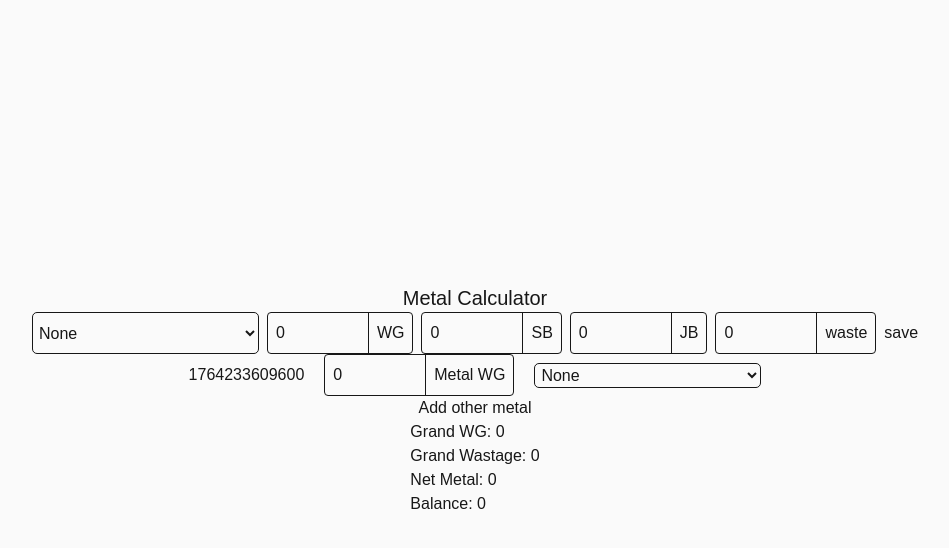
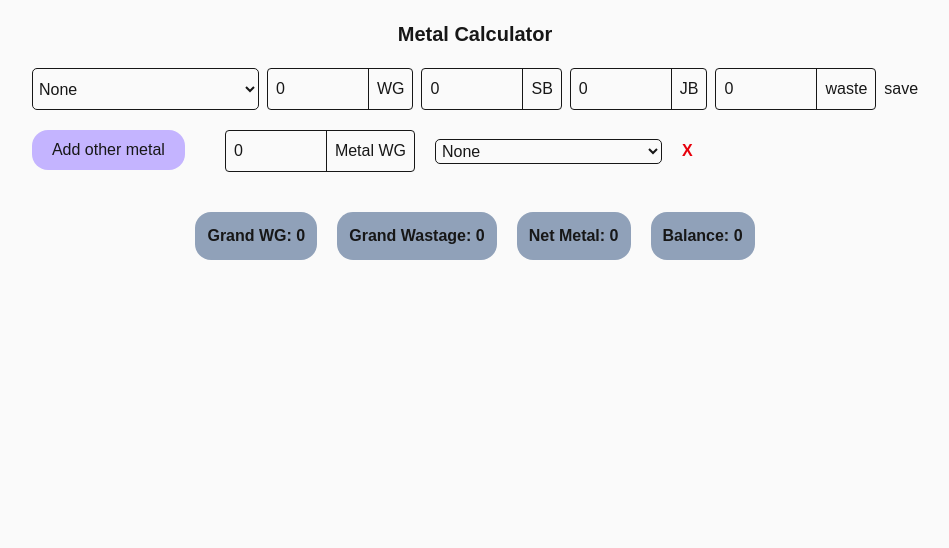
Before and after one commit to Ebrahim-26/MetalCal, a Next.js app in the folder my-app/: page / in a window 1280 px wide. Both pictures are taken after a click on the button "Add other metal". Shown: the top 548 px of the page, without its empty margins (165-1114 px from the left). Built offline with nearby package versions, Linux system fonts and the light colour scheme.

Commit message:
Accordion

```diff
--- a/my-app/Type/Type.ts
+++ b/my-app/Type/Type.ts
@@ -39,6 +39,7 @@ export type MetalEntry = {
   totalWastage: number;
   metalWeight: number;
   otherMetals: OtherMetals[];
+  otherMetalsWg: number;
 };
 
 export type OtherMetals = {
@@ -46,3 +47,8 @@ export type OtherMetals = {
   selectedMetal: number;
   weight: number;
 };
+
+export type EntriesComponentProps = {
+  item: MetalEntry;
+  removeEntry: (id: number) => void;
+};
--- a/my-app/app/page.tsx
+++ b/my-app/app/page.tsx
@@ -2,8 +2,8 @@
 import MetalEntryField from "@/components/MetalEntryField";
 export default function Home() {
   return (
-    <div className="flex flex-col min-h-screen items-center justify-center bg-zinc-50 dark:bg-black">
-      <p className="text-xl">Metal Calculator</p>
+    <div className="flex flex-col min-h-screen items-center bg-zinc-50 dark:bg-black">
+      <p className="text-xl m-5 font-bold">Metal Calculator</p>
       <MetalEntryField />
     </div>
   );
--- /dev/null
+++ b/my-app/components/Accordion.tsx
@@ -0,0 +1,73 @@
+import Accordion from "@mui/material/Accordion";
+import AccordionActions from "@mui/material/AccordionActions";
+import AccordionSummary from "@mui/material/AccordionSummary";
+import AccordionDetails from "@mui/material/AccordionDetails";
+import Typography from "@mui/material/Typography";
+import ExpandMoreIcon from "@mui/icons-material/ExpandMore";
+import Button from "@mui/material/Button";
+import { EntriesComponentProps } from "@/Type/Type";
+import { metalName } from "@/functions/helpFunction";
+
+export default function AccordionUsage({
+  item,
+  removeEntry,
+}: EntriesComponentProps) {
+  return (
+    <div className="mt-2">
+      <Accordion>
+        <AccordionSummary
+          expandIcon={<ExpandMoreIcon />}
+          aria-controls="panel1-content"
+          id="panel1-header"
+        >
+          <div className="flex justify-between gap-10 w-full">
+            <p className="text-xl font-bold flex items-center">
+              {metalName(item.selectedMetal)}
+            </p>
+            <div className="font-bold flex gap-2">
+              <div className="flex flex-col justify-end">
+                <p>Total WG: </p>
+                <p>Waste WG:</p>
+                <p>Metal WG:</p>
+              </div>
+              <div>
+                <p>{item.actualWeight}</p>
+                <p>{item.totalWastage}</p>
+                <p>{item.metalWeight}</p>
+              </div>
+            </div>
+          </div>
+        </AccordionSummary>
+        <AccordionDetails>
+          <p className="underline font-bold">Removed Weight BreakDown:</p>
+          <div>
+            <p>
+              Small Bag:{" "}
+              <span className="font-bold">
+                {item.smallBag} Quant | {item.smallBagWg} KG
+              </span>
+            </p>
+            <p>
+              Jumbo Bag:{" "}
+              <span className="font-bold">
+                {item.jumboBag} Quant | {item.jumboBagWg} KG
+              </span>
+            </p>
+            <p>
+              Waste: <span className="font-bold">{item.wastage}</span>
+            </p>
+            {/* <p>Total Wastage: {item.totalWastage}</p> */}
+            <p>
+              Other Metal:{" "}
+              <span className="font-bold">{item.otherMetalsWg}</span>
+            </p>
+          </div>
+        </AccordionDetails>
+        <AccordionActions>
+          <Button>Edit</Button>
+          <Button onClick={() => removeEntry(item.id)}>Delete</Button>
+        </AccordionActions>
+      </Accordion>
+    </div>
+  );
+}
--- a/my-app/components/EntriesComponent.tsx
+++ b/my-app/components/EntriesComponent.tsx
@@ -7,34 +7,40 @@ type EntriesComponentProps = {
 };
 function EntriesComponent({ item, removeEntry }: EntriesComponentProps) {
   return (
-    <div className="flex items-center">
-      <div className="bg-slate-300 p-4 rounded-lg flex gap-2 items-center m-2">
-        <p className="text-md font-bold">{metalName(item?.selectedMetal)}</p>
-        <p className="text-md font-bold bg-green-200 rounded-xl p-2">
-          Weight: {item.actualWeight}
+    <div className="flex items-center w-full">
+      <div className="bg-slate-300 p-4 rounded-lg flex flex-col gap-2  m-2">
+        <p className="text-xl font-bold text-start">
+          {metalName(item.selectedMetal)}
         </p>
-        <div className="flex flex-col gap-2">
-          <p className="text-md font-bold bg-amber-200 rounded-xl p-2">
-            Small Bag Quantity/5: {item.smallBag}
-          </p>
-          <p className="text-md font-bold bg-amber-200 rounded-xl p-2">
-            Small Bag WG: {item.smallBagWg}
-          </p>
-        </div>
-        <div className="flex flex-col gap-2">
-          <p className="text-md font-bold bg-amber-300 rounded-xl p-2">
-            Jumbo Bag Quantity*3: {item.jumboBag}
-          </p>
-          <p className="text-md font-bold bg-amber-300 rounded-xl p-2">
-            Jumbo Bag WG: {item.jumboBagWg}
-          </p>
-        </div>
-        <p className="text-md font-bold bg-red-200 rounded-xl p-2">
-          Waste: {item.wastage}
-        </p>
-        <div className="flex flex-col items-center border-2 p-4 border-red-400">
-          <p className="text-xl font-bold">METAL WEIGHT</p>
-          <p className="text-xl font-bold text-red-500">{item.metalWeight}</p>
+        <div className="flex justify-between p-5 gap-15">
+          <div>
+            {" "}
+            <p className="underline font-bold">Removed Metal BreakDown:</p>
+            <div>
+              <p>
+                Small Bag:{" "}
+                <span>
+                  {item.smallBag} Quant | {item.smallBagWg} KG
+                </span>
+              </p>
+              <p>
+                Jumbo Bag:{" "}
+                <span>
+                  {item.jumboBag} Quant | {item.jumboBagWg} KG
+                </span>
+              </p>
+              <p>
+                Waste: <span>{item.wastage}</span>
+              </p>
+              {/* <p>Total Wastage: {item.totalWastage}</p> */}
+              <p>Other Metal: {item.otherMetalsWg}</p>
+            </div>
+          </div>
+          <div className="text-xl font-bold ">
+            <p>Total WG: {item.actualWeight}</p>
+            <p>Waste WG: {item.totalWastage}</p>
+            <p>Metal WG: {item.metalWeight}</p>
+          </div>
         </div>
       </div>
       <button onClick={() => removeEntry(item.id)} className="text-red-600">
--- a/my-app/components/MetalEntryField.tsx
+++ b/my-app/components/MetalEntryField.tsx
@@ -5,6 +5,8 @@ import MetalSelectDropDown from "./MetalSelectDropDown";
 import { MetalEntry, OtherMetals } from "@/Type/Type";
 import EntriesComponent from "./EntriesComponent";
 import { useApp } from "@/context/appContext";
+import Accordion from "./Accordion";
+import AccordionUsage from "./Accordion";
 function MetalEntryField() {
   const { entries, setEntries } = useApp();
   const emptyEntry = {
@@ -20,6 +22,7 @@ function MetalEntryField() {
     totalWastage: 0, // this includes SM, JB and wastage
     metalWeight: 0, // Weight of the metal after detucting totalWastage
     otherMetals: [],
+    otherMetalsWg: 0,
   };
   const [entry, setEntry] = useState<any>(emptyEntry); //individual entry
 
@@ -66,6 +69,7 @@ function MetalEntryField() {
       smallBagWg,
       jumboBagWg,
       metalWeight,
+      otherMetalsWg: otherMetalWeight,
     }));
   }, [
     entry.smallBag,
@@ -88,8 +92,18 @@ function MetalEntryField() {
 
   console.log("|| EntriesLIST", entries);
   console.log("Entry", entry);
+
+  const removeOtherMetals = (id: number) => {
+    const removedOtherMetals = entry.otherMetals.filter(
+      (r: OtherMetals) => r.id !== id
+    );
+    setEntry((prev: MetalEntry) => ({
+      ...prev,
+      otherMetals: removedOtherMetals,
+    }));
+  };
   return (
-    <>
+    <div>
       <div className="flex gap-2">
         <MetalSelectDropDown
           selectedMetal={entry.selectedMetal}
@@ -127,10 +141,16 @@ function MetalEntryField() {
         />
         <button onClick={addEntry}>save</button>
       </div>
+      <div className="flex gap-5 ">
+        <button
+          onClick={addOtherMetal}
+          className="bg-violet-300 hover:bg-violet-400 p-5 h-5 flex items-center my-5 rounded-2xl"
+        >
+          Add other metal
+        </button>
+        <div>
           {entry.otherMetals.map((om: OtherMetals) => (
-        <div key={om.id} className="flex gap-5 items-center">
-          <p>{om.id}</p>
-
+            <div key={om.id} className="flex gap-5 items-center m-5">
               <CustomField
                 label="Metal WG"
                 value={om.weight}
@@ -155,24 +175,36 @@ function MetalEntryField() {
                   }))
                 }
               />
+              <button
+                className="text-red-600 font-bold"
+                onClick={() => removeOtherMetals(om.id)}
+              >
+                X
+              </button>
             </div>
           ))}
+        </div>
+      </div>
 
-      <button onClick={addOtherMetal}>Add other metal</button>
-      <div>
       {entries.map((item) => (
-          <EntriesComponent
-            item={item}
-            key={item.id}
-            removeEntry={removeEntry}
-          />
+        <AccordionUsage item={item} key={item.id} removeEntry={removeEntry} />
       ))}
-        <p>Grand WG: {grandWeight}</p>
-        <p>Grand Wastage: {grandWastage}</p>
-        <p>Net Metal: {netMetal}</p>
-        <p>Balance: {grandWeight - grandWastage - netMetal}</p>
+
+      <div className="flex gap-5 justify-center m-5">
+        <p className="bg-slate-400 p-3 rounded-2xl font-bold">
+          Grand WG: {grandWeight}
+        </p>
+        <p className="bg-slate-400 p-3 rounded-2xl font-bold">
+          Grand Wastage: {grandWastage}
+        </p>
+        <p className="bg-slate-400 p-3 rounded-2xl font-bold">
+          Net Metal: {netMetal}
+        </p>
+        <p className="bg-slate-400 p-3 rounded-2xl font-bold">
+          Balance: {grandWeight - grandWastage - netMetal}
+        </p>
       </div>
-    </>
+    </div>
   );
 }
 
--- a/my-app/components/MetalSelectDropDown.tsx
+++ b/my-app/components/MetalSelectDropDown.tsx
@@ -14,28 +14,28 @@ function MetalSelectDropDown({
     null
   );
 
-  useEffect(() => {
-    if (selectedMetal === 0) return;
+  // useEffect(() => {
+  //   if (selectedMetal === 0) return;
 
-    setDropDownMetalList((prev) =>
-      prev.map((metal) => {
-        // Re-enable the previously selected option
-        if (metal.id === prevSelectedMetal) {
-          return { ...metal, disabled: false };
-        }
+  //   setDropDownMetalList((prev) =>
+  //     prev.map((metal) => {
+  //       // Re-enable the previously selected option
+  //       if (metal.id === prevSelectedMetal) {
+  //         return { ...metal, disabled: false };
+  //       }
 
-        // Disable the currently selected option
-        if (metal.id === selectedMetal) {
-          return { ...metal, disabled: true };
-        }
+  //       // Disable the currently selected option
+  //       if (metal.id === selectedMetal) {
+  //         return { ...metal, disabled: true };
+  //       }
 
-        return metal;
-      })
-    );
+  //       return metal;
+  //     })
+  //   );
 
-    // Update the previous selected state
-    setPrevSelectedMetal(selectedMetal);
-  }, [selectedMetal]);
+  //   // Update the previous selected state
+  //   setPrevSelectedMetal(selectedMetal);
+  // }, [selectedMetal]);
 
   return (
     <select
--- a/my-app/package.json
+++ b/my-app/package.json
@@ -11,6 +11,7 @@
   "dependencies": {
     "@emotion/react": "^11.14.0",
     "@emotion/styled": "^11.14.1",
+    "@mui/icons-material": "^7.3.5",
     "@mui/material": "^7.3.5",
     "next": "16.0.4",
     "react": "19.2.0",
```
Also changed, not shown: 1 other file (tests, documents, lock files or other folders). Lines whose indentation alone changed are shown as unchanged.
